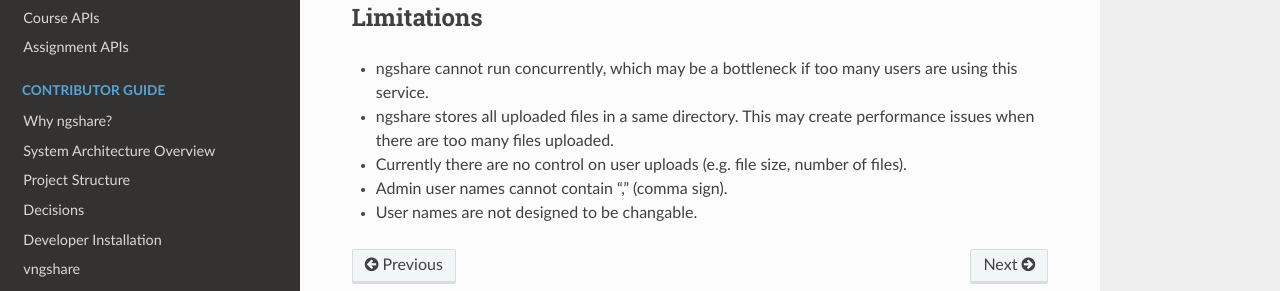
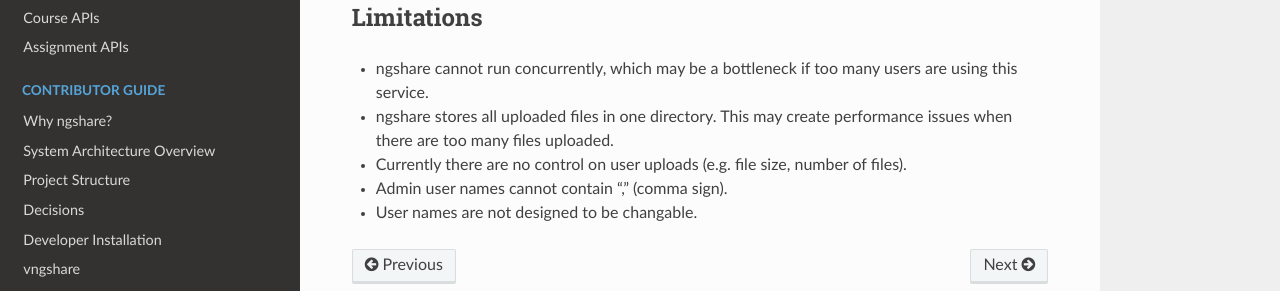
Before and after one commit to LibreTexts/ngshare, a Sphinx documentation site: the page built from docs/user_guide/notes_admin.rst, in a window 1280 px wide and 900 px high, scrolled down 975 px. Shown: the part 486-777 px from the top of the window. Built offline with Sphinx 7.4.7 and the Read the Docs theme 2.0.0, drawn with Linux system fonts in a browser that asks for light colours.

Commit message:
Update docs/user_guide/notes_admin.rst
Co-authored-by: Lawrence37 <45837045+Lawrence37@users.noreply.github.com>

```diff
--- a/docs/user_guide/notes_admin.rst
+++ b/docs/user_guide/notes_admin.rst
@@ -42,7 +42,7 @@
 -----------
 * ngshare cannot run concurrently, which may be a bottleneck if too many users
   are using this service.
-* ngshare stores all uploaded files in a same directory. This may create
+* ngshare stores all uploaded files in one directory. This may create
   performance issues when there are too many files uploaded.
 * Currently there are no control on user uploads (e.g. file size, number of
   files).
```
